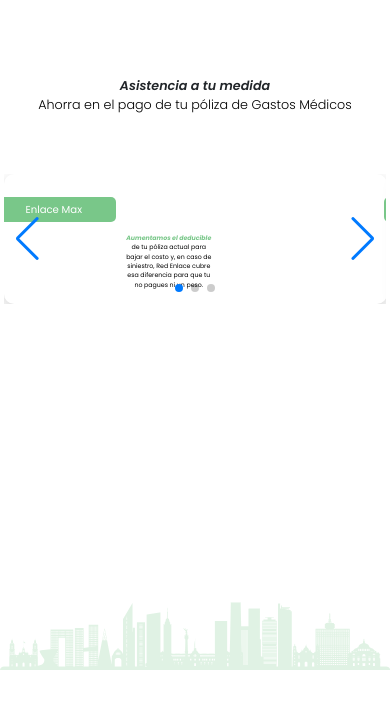
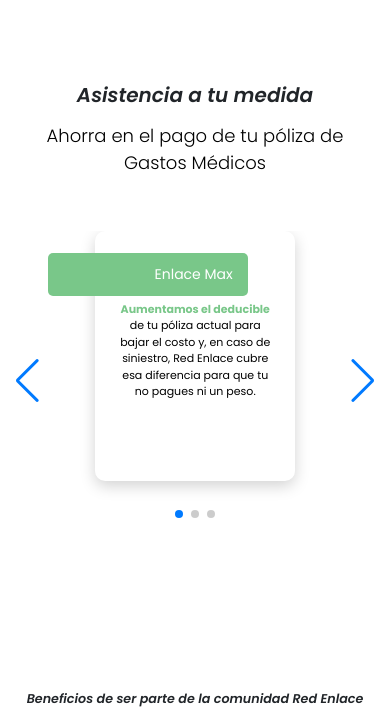
Before and after one commit to Pacyx-Mexico/red-enlace, a React (Vite) app: page /enlace in a window 390 px wide. Shown: the part 660-1380 px from the top of the page. Built offline with nearby package versions, Linux system fonts and the light colour scheme.

Commit message:
responsive enlace plans

```diff
--- a/src/components/enlace/Plans.jsx
+++ b/src/components/enlace/Plans.jsx
@@ -10,68 +10,62 @@
   };
   return (
     <PlansSection>
-      <div className="services-title container text-center">
-        <h5 className="text-dark fs-1 fw-semi-bold text-center pt-4 fst-italic">
+      <div className="services-title container text-center d-none d-md-block">
+        <h5 className="text-dark fs-25 fw-semi-bold text-center pt-4 fst-italic">
           Asistencia a tu medida
         </h5>
-        <p className="fw-light fs-1">
+        <p className="fs-20 fw-light">
           Ahorra en el pago de tu póliza de Gastos Médicos
         </p>
       </div>
-      <div className="container py-3 d-none d-lg-block">
-        <div className="row d-flex justify-content-around gap-5">
+      <div className="container py-3 d-none d-md-block">
+        <div className="row d-flex justify-content-around">
           <div className="col-auto">
-            <div className="card bg-white border border-0 border-primary rounded-5 py-5 px-2 text-center shadow-lg border-none">
-              <div className="card-price rounded-4 top-20 start-0 mt-4 d-flex justify-content-center align-items-center">
-                <p className="fs-2 fw-normal mb-0">Enlace Max</p>
+            <div className="card bg-white border-primary rounded-5 py-5 px-2 text-center d-flex align-items-center justify-content-center shadow-lg">
+              <div className="card-price rounded-4 top-20 start-0 mt-4 d-flex justify-content-end align-items-center p-5">
+                <p className="fs-1 mb-0">Enlace Max</p>
               </div>
-              <div className="card-body px-2 pb-0">
-                <p className="card-title fw-bold fst-italic fs-5 lh-sm mt-4 green-text">
-                  Aumentamos el deducible <br />
-                </p>
-                <p className="card-title fw-normal text-primary fs-5">
-                  de tu póliza actual para <br />
-                  bajar el costo y, en caso de <br />
-                  siniestro, Red Enlace cubre <br />
-                  esa diferencia para que tu <br />
+              <div className="d-flex flex-column card-body align-items-center justify-content-center px-2 pb-0">
+                <p className="card-title fst-italic fs-4 lh-sm my-4 text-primary">
+                  <span className="fw-bold green-text">Aumentamos el deducible</span> <br />
+                  de tu póliza actual para
+                  bajar el costo y, en caso de
+                  siniestro, Red Enlace cubre
+                  esa diferencia para que tu
                   no pagues ni un peso.
                 </p>
               </div>
             </div>
           </div>
           <div className="col-auto">
-            <div className="card border opacity-100 border-0 border-primary rounded-5 py-5 px-2 text-center shadow-lg border-none">
-              <div className="card-price rounded-4 top-20 start-0 mt-4 d-flex justify-content-center align-items-center">
-                <p className="fs-2 fw-normal mb-0">Enlace Total</p>
+            <div className="card bg-white border-primary rounded-5 py-5 px-2 text-center d-flex align-items-center justify-content-center shadow-lg">
+              <div className="card-price rounded-4 top-20 start-0 mt-4 d-flex justify-content-end align-items-center opacity-100 p-5">
+                <p className="fs-1 mb-0">Enlace Total</p>
               </div>
-              <div className="card-body px-2 pb-0">
-                <p className="card-title fw-bold fst-italic fs-5 lh-sm mt-4 green-text">
-                  Aumentamos el coaseguro <br />
-                </p>
-                <p className="card-title fw-normal text-primary fs-5">
-                  de tu póliza actual para <br />
-                  bajar el costo y, en caso de <br />
-                  siniestro, Red Enlace cubre <br />
-                  esa diferencia para que tu <br />
+              <div className="card-body d-flex flex-column card-body align-items-center justify-content-center px-2 pb-0">
+                <p className="card-title fst-italic fs-4 lh-sm my-4 text-primary">
+                  <span className="fw-bold green-text">Aumentamos el coaseguro</span> <br />
+                  de tu póliza actual para
+                  bajar el costo y, en caso de
+                  siniestro, Red Enlace cubre
+                  esa diferencia para que tu
                   no pagues ni un peso.
                 </p>
               </div>
             </div>
           </div>
           <div className="col-auto">
-            <div className="card border opacity-100 border-0 border-primary rounded-5 py-5 px-2 text-center shadow-lg border-none">
-              <div className="card-price rounded-4 top-20 start-0 mt-4 d-flex justify-content-center align-items-center">
-                <p className="fs-2 fw-normal mb-0">Enlace Max Total</p>
+            <div className="card bg-white border-primary rounded-5 py-5 px-2 text-center d-flex align-items-center justify-content-center shadow-lg">
+              <div className="card-price rounded-4 top-20 start-0 mt-4 d-flex justify-content-end align-items-center p-5">
+                <p className="fs-1 mb-0">Enlace Max Total</p>
               </div>
-              <div className="card-body px-2 pb-0">
-                <p className="card-title fw-bold fst-italic fs-5 lh-sm mt-4 green-text">
-                  Aumentamos el deducible y coaseguro de tu póliza actual
-                </p>
-                <p className="card-title fw-normal text-primary fs-5">
-                  para bajar el costo y, <br />
-                  en caso de siniestro, Red <br />
-                  Enlace cubre esa diferencia <br />
-                  para que tu no pagues ni un <br />
+              <div className="card-body d-flex flex-column card-body align-items-center justify-content-center px-2 pb-0">
+                <p className="card-title fst-italic fs-4 lh-sm my-4 text-primary">
+                  <span className="fw-bold green-text">Aumentamos el deducible y coaseguro de tu póliza actual </span>
+                  para bajar el costo y,
+                  en caso de siniestro, Red
+                  Enlace cubre esa diferencia
+                  para que tu no pagues ni un
                   peso.
                 </p>
               </div>
@@ -80,7 +74,15 @@
         </div>
       </div>
 
-      <div className="container py-3 position-relative d-lg-none">
+      <div className="container py-3 position-relative d-md-none">
+        <div className="services-title container text-center">
+          <h5 className="text-dark fs-25 fw-semi-bold text-center pt-4 fst-italic">
+            Asistencia a tu medida
+          </h5>
+          <p className="fs-20 fw-light mt-5">
+            Ahorra en el pago de tu póliza de<br />Gastos Médicos
+          </p>
+        </div>
         <Swiper
           slidesPerView={1}
           spaceBetween={10}
@@ -95,16 +97,16 @@
           className="mySwiper"
         >
           <SwiperSlide>
-            <div className="col-auto">
-              <div className="card bg-white border border-0 border-primary rounded-5 py-5 px-2 text-center shadow-lg border-none">
-                <div className="card-price rounded-4 top-20 start-0 mt-4 d-flex justify-content-center align-items-center">
-                  <p className="fs-2 fw-normal mb-0">Enlace Max</p>
+            <div className="w-100 h-50rem">
+              <div className="card bg-white border border-0 border-primary rounded-5 py-5 px-2 text-center shadow-lg border-none mx-auto">
+                <div className="card-price rounded-4 top-20 start-0 mt-4 d-flex justify-content-end align-items-center">
+                  <p className="fw-normal my-auto me-5">Enlace Max</p>
                 </div>
                 <div className="card-body px-2 pb-0">
-                  <p className="card-title fw-bold fst-italic fs-5 lh-sm mt-4 green-text">
+                  <p className="card-title fw-normal text-primary">
+                    <span className="fw-bold green-text">
                     Aumentamos el deducible <br />
-                  </p>
-                  <p className="card-title fw-normal text-primary fs-5">
+                    </span>
                     de tu póliza actual para <br />
                     bajar el costo y, en caso de <br />
                     siniestro, Red Enlace cubre <br />
@@ -116,16 +118,16 @@
             </div>
           </SwiperSlide>
           <SwiperSlide>
-            <div className="col-auto">
-              <div className="card border opacity-100 border-0 border-primary rounded-5 py-5 px-2 text-center shadow-lg border-none">
-                <div className="card-price rounded-4 top-20 start-0 mt-4 d-flex justify-content-center align-items-center">
-                  <p className="fs-2 fw-normal mb-0">Enlace Total</p>
+            <div className="w-100 h-50rem">
+              <div className="card border opacity-100 border-0 border-primary rounded-5 py-5 px-2 text-center shadow-lg border-none mx-auto">
+                <div className="card-price rounded-4 top-20 start-0 mt-4 d-flex justify-content-end align-items-center">
+                  <p className="fw-normal my-auto me-5">Enlace Total</p>
                 </div>
                 <div className="card-body px-2 pb-0">
-                  <p className="card-title fw-bold fst-italic fs-5 lh-sm mt-4 green-text">
-                    Aumentamos el coaseguro <br />
-                  </p>
-                  <p className="card-title fw-normal text-primary fs-5">
+                  <p className="card-title fw-normal text-primary">
+                    <span className="fw-bold green-text">
+                      Aumentamos el coaseguro <br />
+                    </span>
                     de tu póliza actual para <br />
                     bajar el costo y, en caso de <br />
                     siniestro, Red Enlace cubre <br />
@@ -137,17 +139,16 @@
             </div>
           </SwiperSlide>
           <SwiperSlide>
-            <div className="col-auto">
-              <div className="card border opacity-100 border-0 border-primary rounded-5 py-5 px-2 text-center shadow-lg border-none">
-                <div className="card-price rounded-4 top-20 start-0 mt-4 d-flex justify-content-center align-items-center">
-                  <p className="fs-2 fw-normal mb-0">Enlace Max Total</p>
+            <div className="w-100 h-50rem">
+              <div className="card border opacity-100 border-0 border-primary rounded-5 py-5 px-2 text-center shadow-lg border-none mx-auto">
+                <div className="card-price rounded-4 top-20 start-0 mt-4 d-flex justify-content-end align-items-center">
+                  <p className="fw-normal my-auto me-5">Enlace Max Total</p>
                 </div>
                 <div className="card-body px-2 pb-0">
-                  <p className="card-title fw-bold fst-italic fs-5 lh-sm mt-4 green-text">
-                    Aumentamos el deducible y coaseguro de tu póliza actual
+                  <p className="card-title fw-bold fst-italic lh-sm mt-4 green-text">
                   </p>
-                  <p className="card-title fw-normal text-primary fs-5">
-                    para bajar el costo y, <br />
+                  <p className="card-title fw-normal text-primary">
+                    <span className="fw-bold green-text">Aumentamos el deducible y coaseguro de tu póliza actual </span> para bajar el costo y, <br />
                     en caso de siniestro, Red <br />
                     Enlace cubre esa diferencia <br />
                     para que tu no pagues ni un <br />
@@ -159,7 +160,7 @@
           </SwiperSlide>
         </Swiper>
       </div>
-      <div className="w-100 position-absolute RE_img_bg">
+      <div className="w-100 position-absolute RE_img_bg d-none d-md-block">
         <GreenCityBg />
       </div>
     </PlansSection>
@@ -167,7 +168,7 @@
 };
 
 const PlansSection = styled.section`
-  height: 80rem;
+  height: 115rem;
   padding-top: 10rem;
   padding-bottom: 10rem;
   position: relative;
@@ -207,16 +208,17 @@
   }
 
   .card-price {
-    width: 25rem;
-    height: 5rem;
+    width: 40rem;
+    height: 8.5rem;
     background-color: #79c789;
     color: white;
-    margin-left: -3rem;
+    margin-left: -10rem;
+    font-size: 14px;
   }
 
   .card {
-    width: 26rem;
-    height: 31rem;
+    width: 40rem;
+    height: 50rem;
     background-color: #ffffff;
 
     .icon-height {
@@ -224,8 +226,12 @@
     }
 
     .card-body .card-title {
-      font-size: 14px;
+      font-size: 11px;
     }
+  }
+
+  .h-50rem {
+    height: 60rem;
   }
 
   .btn-first {
@@ -245,11 +251,28 @@
     padding-bottom: 10rem;
   }
 
-  @media (max-width: 991px) {
-    height: 194rem;
+  .fs-25 {
+    font-size: 20px;
+  }
+
+  .fs-20 {
+      font-size: 18px;
+  }
+
+  @media (min-width: 576px) {
+
+  }
+
+  @media (min-width: 768px) {
+
+  }
+
+  @media (min-width: 991px) {
+    height: 80rem;
     .card {
-      width: auto;
-      height: 26rem;
+      width: 28rem;
+      height: 34rem;
+      background-color: #ffffff;
 
       .icon-height {
         width: auto;
@@ -258,6 +281,22 @@
       .card-body {
         width: 86%;
       }
+
+      .card-price {
+        width: 30rem;
+        height: 6.5rem;
+        background-color: #79c789;
+        color: #FFFFFF;
+        margin-left: -8rem;
+      }
+    }
+
+    .fs-25 {
+      font-size: 25px;
+    }
+
+    .fs-20 {
+      font-size: 20px;
     }
   }
 `;
```
